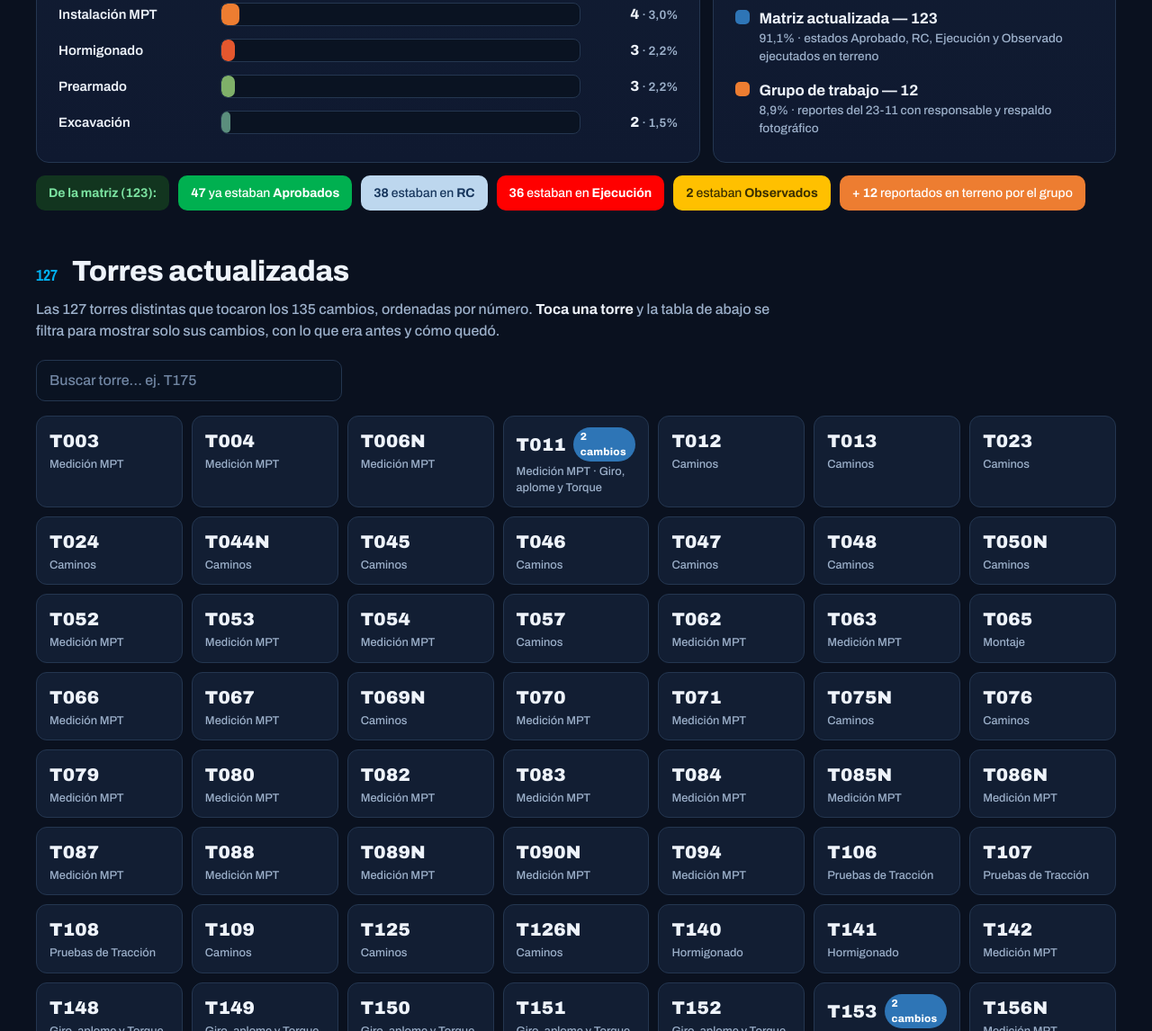
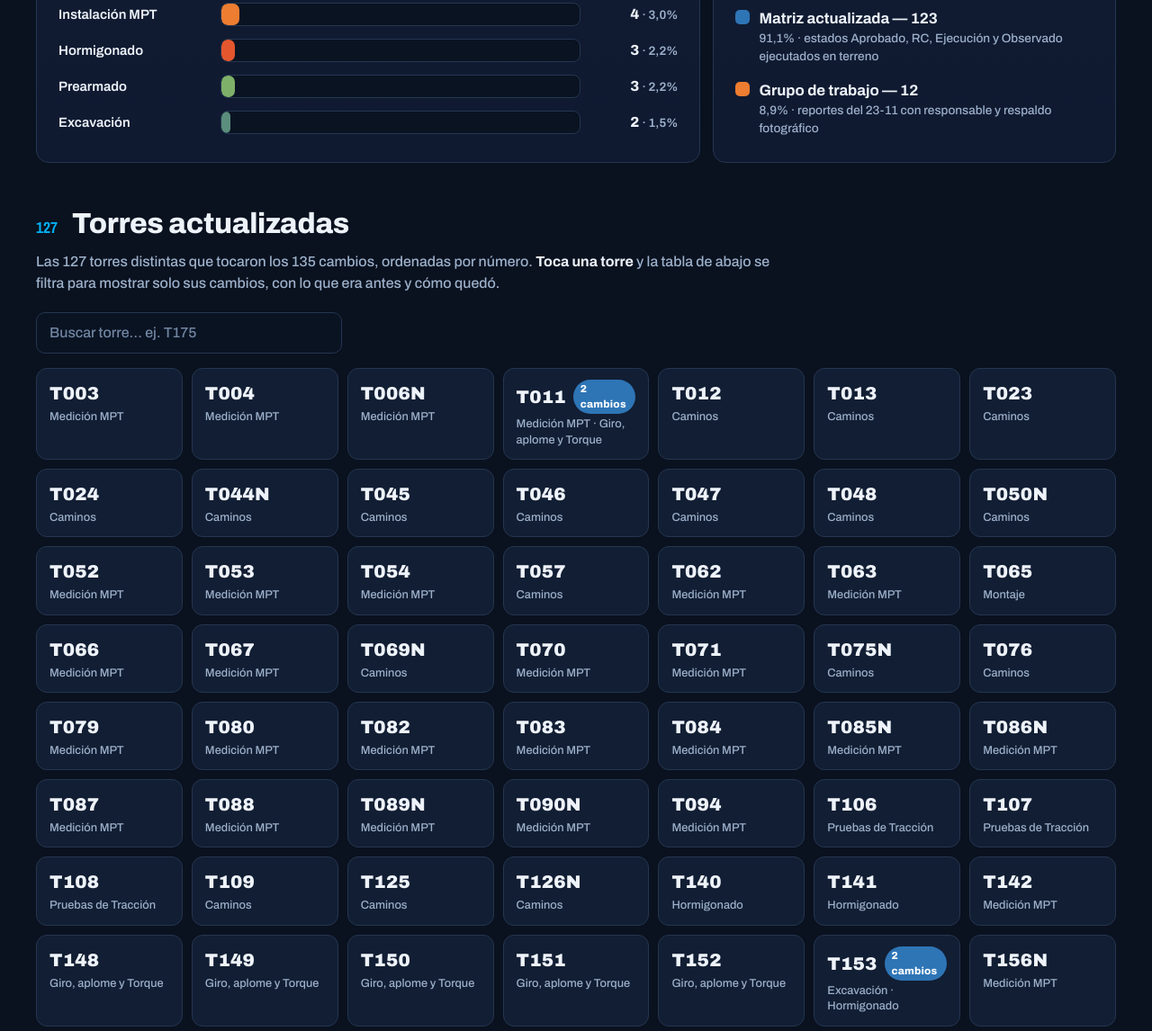
Before and after one commit to jhosua777/dashboard-lat-1085, a plain HTML site: page presentacion-cambios.html in a window 1280 px wide. Shown: the part 1060-2206 px from the top of the page at 90% size. Drawn offline with nearby package versions, Linux system fonts and the light colour scheme.

Commit message:
Restaurar página de presentación a su versión anterior, sin cambios

```diff
--- a/presentacion-cambios.html
+++ b/presentacion-cambios.html
@@ -123,14 +123,7 @@
   .badge.ok{background:rgba(0,176,80,.16);color:#4be38a;border:1px solid rgba(0,176,80,.55)}
   .badge.part{background:rgba(242,193,78,.14);color:var(--amber);border:1px solid rgba(242,193,78,.5)}
   .badge.matriz{background:rgba(46,117,182,.2);color:#8fc3f2;border:1px solid rgba(46,117,182,.65)}
-  .badge.estA{background:#00B050;color:#fff}
-.badge.estR{background:#BDD7EE;color:#17365D}
-.badge.estE{background:#FF0000;color:#fff}
-.badge.estO{background:#FFC000;color:#3B2F00}
-.badge.estG{background:#ED7D31;color:#fff}
-.banda-estados{display:flex;gap:10px;flex-wrap:wrap;margin:14px 0 4px}
-.banda-estados .be{border-radius:10px;padding:9px 14px;font-size:14px}
-.badge.grupo{background:rgba(237,125,49,.16);color:#ffb27a;border:1px solid rgba(237,125,49,.6)}
+  .badge.grupo{background:rgba(237,125,49,.16);color:#ffb27a;border:1px solid rgba(237,125,49,.6)}
   .src-detail{display:block;color:var(--muted);font-size:.78rem;margin-top:4px;line-height:1.35;max-width:300px}
   .fecha{color:var(--muted2);font-size:.78rem;white-space:nowrap}
   .no-results{padding:28px;text-align:center;color:var(--muted);display:none}
@@ -264,16 +257,7 @@
   </section>
 
   <!-- Torres actualizadas -->
-
-<div class="banda-estados">
-  <div class="be" style="background:#12351F;color:#7BE2A0"><b>De la matriz (123):</b></div>
-  <div class="be" style="background:#00B050;color:#fff"><b>47</b> ya estaban <b>Aprobados</b></div>
-  <div class="be" style="background:#BDD7EE;color:#17365D"><b>38</b> estaban en <b>RC</b></div>
-  <div class="be" style="background:#FF0000;color:#fff"><b>36</b> estaban en <b>Ejecución</b></div>
-  <div class="be" style="background:#FFC000;color:#3B2F00"><b>2</b> estaban <b>Observados</b></div>
-  <div class="be" style="background:#ED7D31;color:#fff"><b>+ 12</b> reportados en terreno por el grupo</div>
-</div>
-<section id="torres" aria-labelledby="h-torres">
+  <section id="torres" aria-labelledby="h-torres">
     <div class="sec-head"><span class="n">127</span><h2 id="h-torres">Torres actualizadas</h2></div>
     <p class="sec-sub">Las 127 torres distintas que tocaron los 135 cambios, ordenadas por número. <b style="color:var(--text)">Toca una torre</b> y la tabla de abajo se filtra para mostrar solo sus cambios, con lo que era antes y cómo quedó.</p>
     <div class="tower-tools">
@@ -318,7 +302,7 @@
       <table>
         <thead><tr>
           <th scope="col">N°</th><th scope="col">Torre</th><th scope="col">Actividad / Protocolo</th>
-          <th scope="col">Antes era</th><th scope="col">Quedó</th><th>Estado en la matriz</th><th scope="col">Fuente</th><th scope="col">Fecha</th>
+          <th scope="col">Antes era</th><th scope="col">Quedó</th><th scope="col">Fuente</th><th scope="col">Fecha</th>
         </tr></thead>
         <tbody id="tbody"></tbody>
       </table>
@@ -467,17 +451,13 @@ function renderTable(){
       : '<span class="badge matriz">Matriz</span>';
     var detalle = d.fuente === "Grupo"
       ? esc(d.origen.replace(/^Grupo 23-11:\s*/, "Reporte 23-11 · "))
-      : "";
-    var estBadge = d.fuente === "Grupo"
-      ? '<span class="badge estG">Reportado en terreno</span>'
-      : '<span class="badge ' + ({Aprobado:"estA", RC:"estR", "Ejecución":"estE", Observado:"estO"}[d.origen] || "estR") + '">' + esc(d.origen) + '</span>';
+      : "Estado en matriz: " + esc(d.origen);
     html += '<tr>' +
       '<td class="num" data-label="N°">'+d.n+'</td>' +
       '<td class="torre" data-label="Torre">'+esc(d.torre)+'</td>' +
       '<td data-label="Actividad">'+esc(d.actividadTxt)+'<span class="proto">'+esc(d.protocolo)+'</span></td>' +
       '<td class="antes" data-label="Antes era">'+esc(fmtVal(d.antes))+'</td>' +
       '<td data-label="Quedó">'+despues+'</td>' +
-      '<td data-label="Estado en la matriz">'+estBadge+'</td>' +
       '<td data-label="Fuente">'+fuenteBadge+'<span class="src-detail">'+detalle+'</span></td>' +
       '<td class="fecha" data-label="Fecha">23-11-2026</td>' +
       '</tr>';
```
